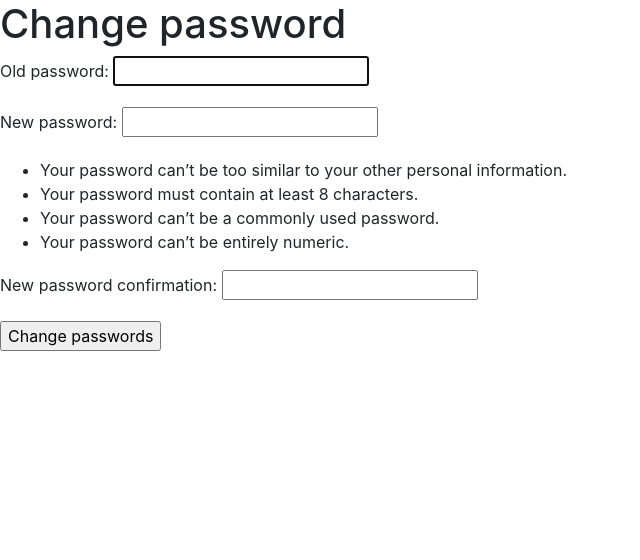
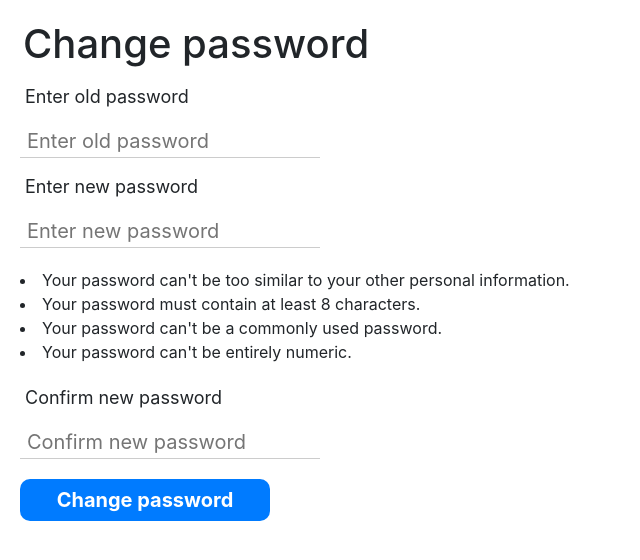
Before and after one commit to Stron35/DjangoProject, a Django app: page /accounts/password_change/ in a window 1280 px wide. Shown: the part 71-631 px from the top of the page, without its empty margins (0-640 px from the left). Run offline with Django 3.2, Linux system fonts and the light colour scheme; the visitor is signed in with stand-in values (Sample User, id 1); some libraries are stand-ins or nearby versions.

Commit message:
Added styling for password page

```diff
--- a/blogengine/static/css/styles.css
+++ b/blogengine/static/css/styles.css
@@ -137,16 +137,17 @@ body{
     outline: none;
     height: 40px;
     background: #fff;
-    color: #000;
+    color: #007bff;
     font-size: 16px;
     border-radius: 20px;
+    font-weight: bold;
 }
 
 .loginbox input[type="submit"]:hover
 {
     cursor: pointer;
     background-color: #FFD700;
-    color: #000;
+    color: #007bff;
     transition: 0.3s ease
 }
 
@@ -253,10 +254,11 @@ body{
     border: 0;
     outline: none;
     background-color: #fff;
-    color: #000;
+    color: #007bff;
     font-size: 16px;
     border-radius: 20px;
     height: 40px;
+    font-weight: bold;
 }
 
 .registrationbox input[type="submit"]:hover{
@@ -582,3 +584,73 @@ body{
 .comment .comment-text{
     font-size: 18px;
 }
+
+.passwordresetbox, .passwordchangebox{
+    margin: 20px 0 0 20px;
+}
+
+.passwordresetbox h1,
+.passwordchangebox h1{
+    padding-left: 3px;
+}
+
+.passwordresetbox input[type="email"],
+.passwordresetbox input[type="password"],
+.passwordchangebox input[type="password"]{
+    width: 300px;
+    font-size: 20px;
+    border: none;
+    outline: none;
+    border-bottom: 1px solid #ccc
+}
+
+.passwordresetbox input[type="email"]:focus,
+.passwordresetbox input[type="password"]:focus,
+.passwordchangebox input[type="password"]:focus{
+    padding-left: 10px;
+}
+
+.passwordresetbox input[type="email"]::-webkit-input-placeholder,
+.passwordresetbox input[type="password"]::-webkit-input-placeholder,
+.passwordchangebox input[type="password"]::-webkit-input-placeholder{
+    padding-left: 5px;
+}
+
+.passwordresetbox input[type="email"]:focus::-webkit-input-placeholder,
+.passwordresetbox input[type="password"]:focus::-webkit-input-placeholder,
+.passwordchangebox input[type="password"]:focus::-webkit-input-placeholder{
+    opacity: 0;
+    transition: 0.3s ease
+}
+
+.passwordresetbox .helptext,
+.passwordchangebox .helptext{
+    margin: 20px 0;
+}
+
+.passwordresetbox p,
+.passwordchangebox p{
+    margin: 15px 0;
+    padding-left: 5px;
+    font-size: 18px;
+}
+
+.passwordresetbox input[type="submit"],
+.passwordchangebox input[type="submit"]{
+    border: 0;
+    outline: none;
+    background-color: #007bff;
+    color: #fff;
+    width: 250px;
+    line-height: 40px;
+    font-weight: bold;
+    border-radius: 10px;
+    font-size: 20px;
+    margin: 20px 0px;
+}
+
+.passwordresetbox input[type="submit"]:hover,
+.passwordchangebox input[type="submit"]:hover{
+    background-color: #ffd700;
+    transition: 0.5s ease;
+}
--- a/blogengine/templates/registration/password_change_form.html
+++ b/blogengine/templates/registration/password_change_form.html
@@ -3,10 +3,24 @@
 {% block title %}Change password{% endblock %}
 
 {% block content %}
+<div class="passwordchangebox">
   <h1>Change password</h1>
-  <form method="post">
-    {% csrf_token %}
-    {{form.as_p}}
-    <input type="submit" value="Change passwords">
-  </form>
+    <form method="post">
+      {% csrf_token %}
+      <p>Enter old password</p>
+      <input type="password" name="old_password" placeholder="Enter old password">
+      <p>Enter new password</p>
+      <input type="password" name="new_password1" placeholder="Enter new password">
+      <div class="helptext">
+        <li>Your password can't be too similar to your other personal information.</li>
+        <li>Your password must contain at least 8 characters.</li>
+        <li>Your password can't be a commonly used password.</li>
+        <li>Your password can't be entirely numeric.</li>
+      </div>
+      <p>Confirm new password</p>
+      <input type="password" name="new_password2" placeholder="Confirm new password"><br>
+      <input type="submit" value="Change password">
+    </form>
+</div>
+
 {% endblock %}
```
Also changed, not shown: blogengine/templates/registration/password_change_done.html (+7 -2 lines), blogengine/templates/registration/password_reset_complete.html (+7 -2 lines), blogengine/templates/registration/password_reset_confirm.html (+10 -1 lines), blogengine/templates/registration/password_reset_done.html (+5 -2 lines), blogengine/templates/registration/password_reset_form.html (+1 -10 lines).
